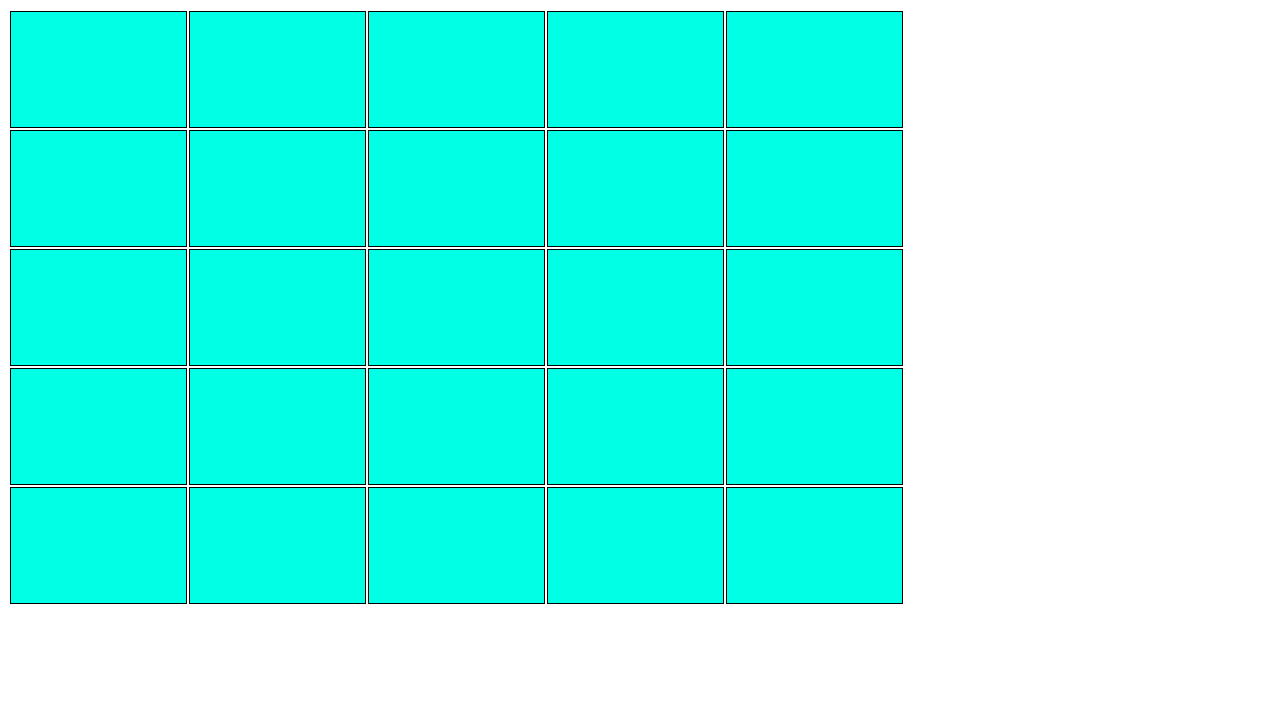
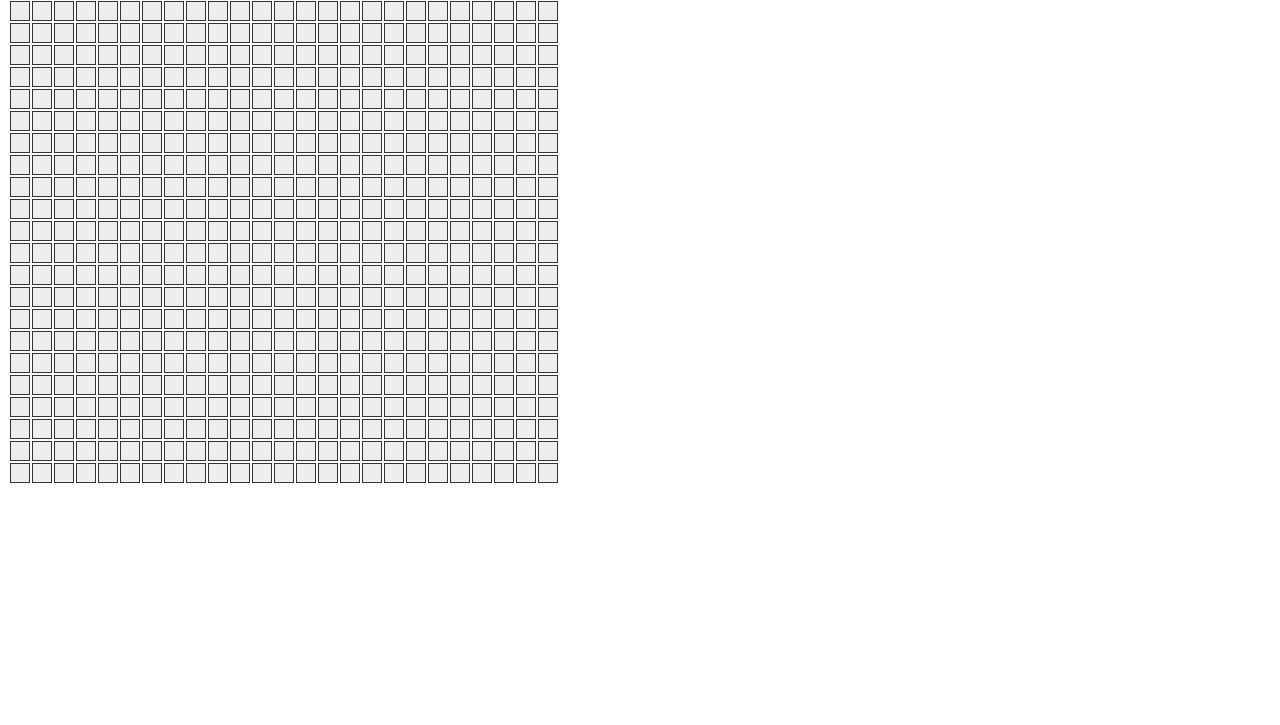
Before and after one commit to JenyaNoda/studyForItIncubator, a plain HTML site: page index.html in a window 1280 px wide. Shown: the part 75-800 px from the top of the page. Drawn offline with Linux system fonts and the light colour scheme.

Commit message:
Add files via upload

```diff
--- a/index.html
+++ b/index.html
@@ -1,54 +1,11 @@
 <!DOCTYPE html>
 <html>
-<title>Online HTML Editor</title>
+<title>Snake</title>
 <head>
+    <link rel="stylesheet" href="mystyle.css">
 </head>
 <body>
-    <script src="js.js"></script>
-    <link rel="stylesheet" href="mystyle.css">
-    <div>
-
-    <h1 style="border:2px solid DodgerBlue;">5x5 KVADRATIKI :D </h1>
-    <!-- <button onclick="buttonColor()" id="button">Гена - нажми сюда блэт</button> -->
-<table>
-    <tr>
-        <td onclick="buttonColor()" id="td"> </td>
-        <td onclick="buttonColor1()" id="td1"></td>
-        <td onclick="buttonColorq()" id="q"></td>
-        <td onclick="buttonColorw()" id="w"></td>
-        <td onclick="buttonColore()" id="e"></td>
-    </tr>
-    <tr>
-        <td></td>
-        <td></td>
-        <td></td>
-        <td></td>
-        <td></td>
-    </tr>
-    <tr>
-        <td></td>
-        <td></td>
-        <td></td>
-        <td></td>
-        <td></td>
-    </tr>
-    <tr>
-        <td></td>
-        <td></td>
-        <td></td>
-        <td></td>
-        <td></td>
-
-    </tr>
-    <td></td>
-        <td></td>
-        <td></td>
-        <td></td>
-        <td></td>
-    </tr>
-    <tr>
-
-</table>
-</div>
+    <div id="grid"></div>
+<script src="js.js"></script>
 </body>
 </html>
--- a/js.js
+++ b/js.js
@@ -1,16 +1,17 @@
-function buttonColor(){
-    document.getElementById("td").style.backgroundColor="#00FF00"
+let width = 25;
+let height = 25;
 
+// Code here:
+let result = "";
+
+result += "<table>";
+for (let i = 0; i < width; i++) {
+    result += "<tr>";
+    for (let j = 0; j < height; j++) {
+        result += "<td></td>";
+    }
+    result += "</tr>";
 }
-function buttonColor1(){
-    document.getElementById("td1").style.backgroundColor="#00FF00"
-}
-function buttonColorq(){
-    document.getElementById("q").style.backgroundColor="#00FF00"
-}
-function buttonColorw(){
-    document.getElementById("w").style.backgroundColor="#00FF00"
-}
-function buttonColore(){
-    document.getElementById("e").style.backgroundColor="#00FF00"
-}
+result += "</table>";
+let grid = document.getElementById("grid");
+grid.innerHTML = result;
--- a/mystyle.css
+++ b/mystyle.css
@@ -1,10 +1,12 @@
 td {
-    width: 15px;
-    height: 15px;
-    padding-top: 50px;
-  padding-right: 80px;
-  padding-bottom: 50px;
-  padding-left: 80px;
-  border: 1px solid black;
-  background-color: rgb(0, 255, 229);
+  width: 18px;
+  height: 18px;
+  padding: 0;
+  border: 1px solid #333;
+  background: #eeeeee;
+  /*box-shadow: 0px 0px 8px -1px rgba(0,0,0,0.75);*/
 }
+
+table {
+  border-spacing: 2px;
+}
```
Also changed, not shown: htmlka.html (+0 -12 lines), mystudies.js (+95 -22 lines).
